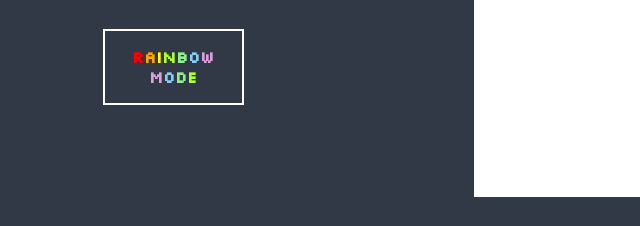
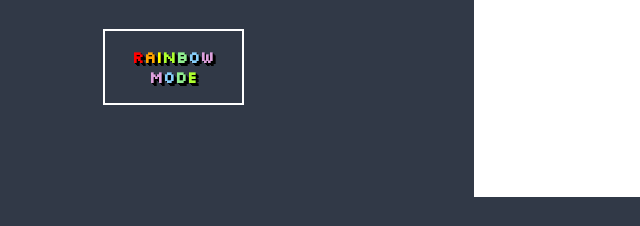
Before and after one commit to LinardsZ/Etch-A-Sketch, a plain HTML site: page index.html in a window 1280 px wide. Shown: the part 590-816 px from the top of the page, 0-640 px from the left. Drawn offline with Linux system fonts and the light colour scheme.

Commit message:
tweak rainbow text styling

```diff
--- a/style.css
+++ b/style.css
@@ -41,7 +41,7 @@ button {
   font-weight: bold;
   padding: 16px 0;
   width: 50%;
-  transition: background-color, color 400ms ease-in-out;
+  transition: background-color 200ms ease-in-out;
 }
 
 button:hover:not(.rainbow-text) {
@@ -119,3 +119,9 @@ button:hover:not(.rainbow-text) {
 .letter-m {
   color: plum;
 }
+
+span {
+  text-shadow:  1px 1px black,
+                2px 2px black,
+                3px 3px black;
+}
```
